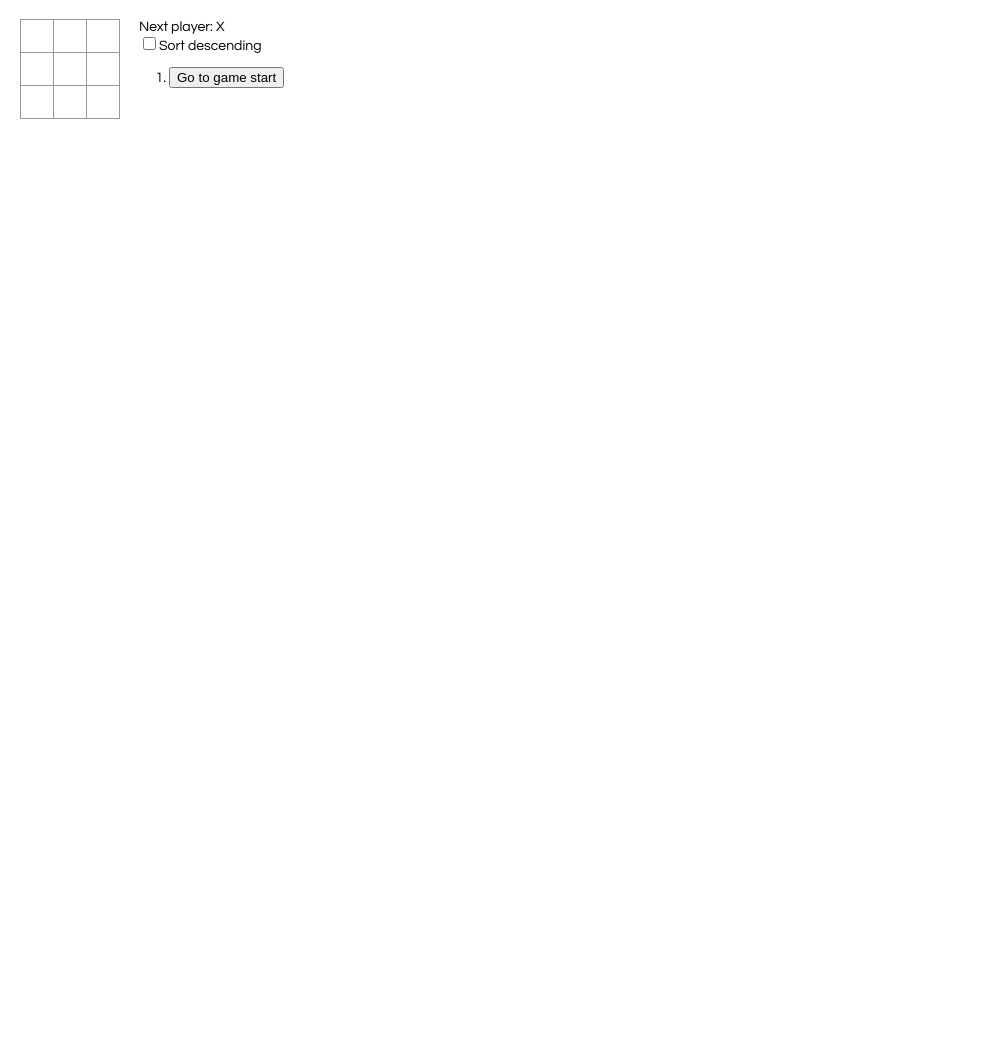
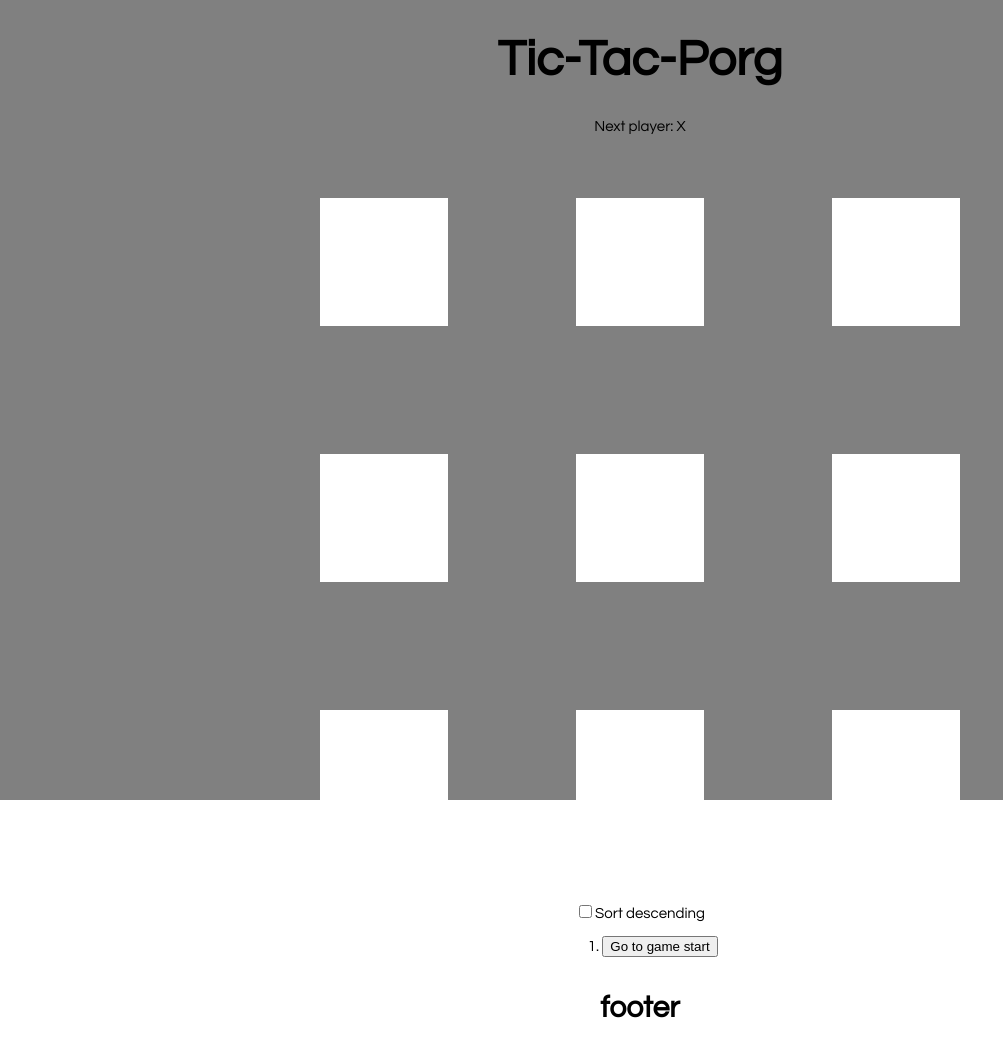
Before and after one commit to luanorlandi/tic-tac-porg, a React app: page / in a window 1280 px wide. Shown: the whole page, without its empty margins (0-1003 px from the left). Before the commit the page ends 800 px from the top, so only its background shows below. Built offline with nearby package versions, Linux system fonts and the light colour scheme.

Commit message:
Update CSS with flexbox layout

```diff
--- a/package.json
+++ b/package.json
@@ -13,5 +13,8 @@
     "test": "react-scripts test --env=jsdom",
     "eject": "react-scripts eject"
   },
-  "homepage" : "http://luanorlandi.github.io/tic-tac-porg"
+  "homepage": "http://luanorlandi.github.io/tic-tac-porg",
+  "devDependencies": {
+    "eslint": "^4.19.1"
+  }
 }
--- a/src/components/App.js
+++ b/src/components/App.js
@@ -3,6 +3,16 @@ import Game from './Game';
 
 export default class App extends Component {
   render() {
-    return <Game />
+    return (
+      <div className='app'>
+        <header>
+          <h1>Tic-Tac-Porg</h1>
+        </header>
+        <Game />
+        <footer>
+          <h1>footer</h1>
+        </footer>
+      </div>
+    );
   }
 }
--- a/src/components/Board.js
+++ b/src/components/Board.js
@@ -51,7 +51,7 @@ export default class Board extends Component {
     }
 
     return (
-      <div>
+      <div className='game-board'>
         { rows }
       </div>
     );
--- a/src/components/Game.js
+++ b/src/components/Game.js
@@ -100,15 +100,13 @@ export default class Game extends Component {
 
     return (
       <div className='game'>
-        <div className='game-board'>
-          <Board
-            squares={current.squares}
-            highlight={ winner }
-            onClick={i => this.handleClick(i)}
-          />
-        </div>
+        <div className='status'>{ status }</div>
+        <Board
+          squares={current.squares}
+          highlight={ winner }
+          onClick={i => this.handleClick(i)}
+        />
         <div className='game-info'>
-          <div>{ status }</div>
           <label>
             <input
               type='checkbox'
--- a/src/index.css
+++ b/src/index.css
@@ -1,39 +1,63 @@
 body {
-  font: 14px "Century Gothic", Futura, sans-serif;
-  margin: 20px;
+  font: 15px "Century Gothic", Futura, sans-serif;
+  margin: 0;
 }
 
-ol, ul {
-  padding-left: 30px;
+.app {
+  display: flex;
+  flex-direction: column;
+  justify-content: space-between;
+  align-items: center;
+  background-color: grey;
+  height: 100vh;
 }
 
-.move-selected {
-  font-weight: 700;
+header {
+  display: flex;
+  justify-content: center;
+  flex-grow: 1;
 }
 
-.board-row:after {
-  clear: both;
-  content: "";
-  display: table;
+header h1 {
+  font-size: 50px;
+}
+
+.game {
+  display: flex;
+  flex-direction: column;
+  flex-grow: 2;
 }
 
 .status {
-  margin-bottom: 10px;
+  display: flex;
+  justify-content: center;
+}
+
+.game-board {
+  display: flex;
+  flex-direction: column;
+  justify-content: space-between;
+  align-items: center;
+}
+
+.board-row {
+  display: flex;
+  justify-content: space-between;
+  width: inherit;
 }
 
 .square {
   background: #fff;
-  border: 1px solid #999;
+  border: 0;
   float: left;
   font-size: 24px;
   font-weight: bold;
   line-height: 34px;
-  height: 34px;
-  margin-right: -1px;
-  margin-top: -1px;
   padding: 0;
   text-align: center;
-  width: 34px;
+  width: 10vw;
+  height: 10vw;
+  margin: 5vw;
 }
 
 .square:focus {
@@ -48,11 +72,20 @@ ol, ul {
   background: #ddd;
 }
 
-.game {
+.game-info {
   display: flex;
-  flex-direction: row;
+  flex-direction: column;
+  align-items: center;
 }
 
-.game-info {
-  margin-left: 20px;
+.move-selected {
+  font-weight: 700;
 }
+
+footer {
+  display: flex;
+  justify-content: space-around;
+  align-self: stretch;
+  flex-grow: 1;
+  background-color: white;
+}
```
Also changed, not shown: 1 other file.
